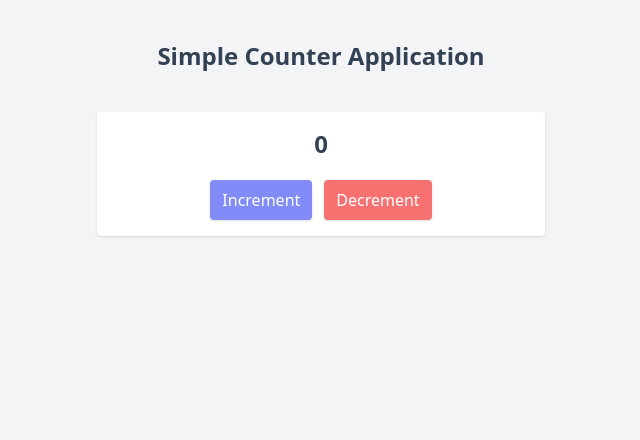
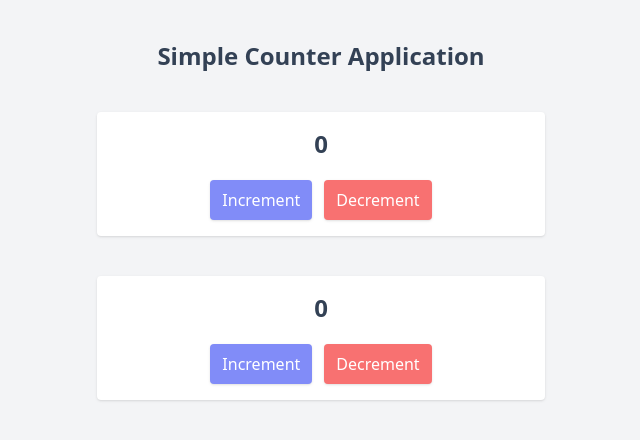
Before and after one commit to shariard58/redux-fundamentals-with-react, a React (Vite) app: page / in a window 1280 px wide. Shown: the top 440 px of the page, without its empty margins (319-959 px from the left). Built offline with nearby package versions, Linux system fonts and the light colour scheme.

Commit message:
dynamic Coutner added in app.jsx

```diff
--- a/src/App.jsx
+++ b/src/App.jsx
@@ -1,6 +1,7 @@
 import { Provider } from "react-redux";
 import Coutner from "./components/Coutner";
 import HooksCounter from "./components/HooksCounter";
+import DynamicHooksCoutner from "./components/DynamicHooksCounter";
 import store from "./redux/store";
 export default function App() {
   return (
@@ -12,6 +13,7 @@ export default function App() {
         <Provider store={store}>
           {/* <Coutner /> */}
           <HooksCounter />
+          <DynamicHooksCoutner />
         </Provider>
       </div>
     </div>
```
